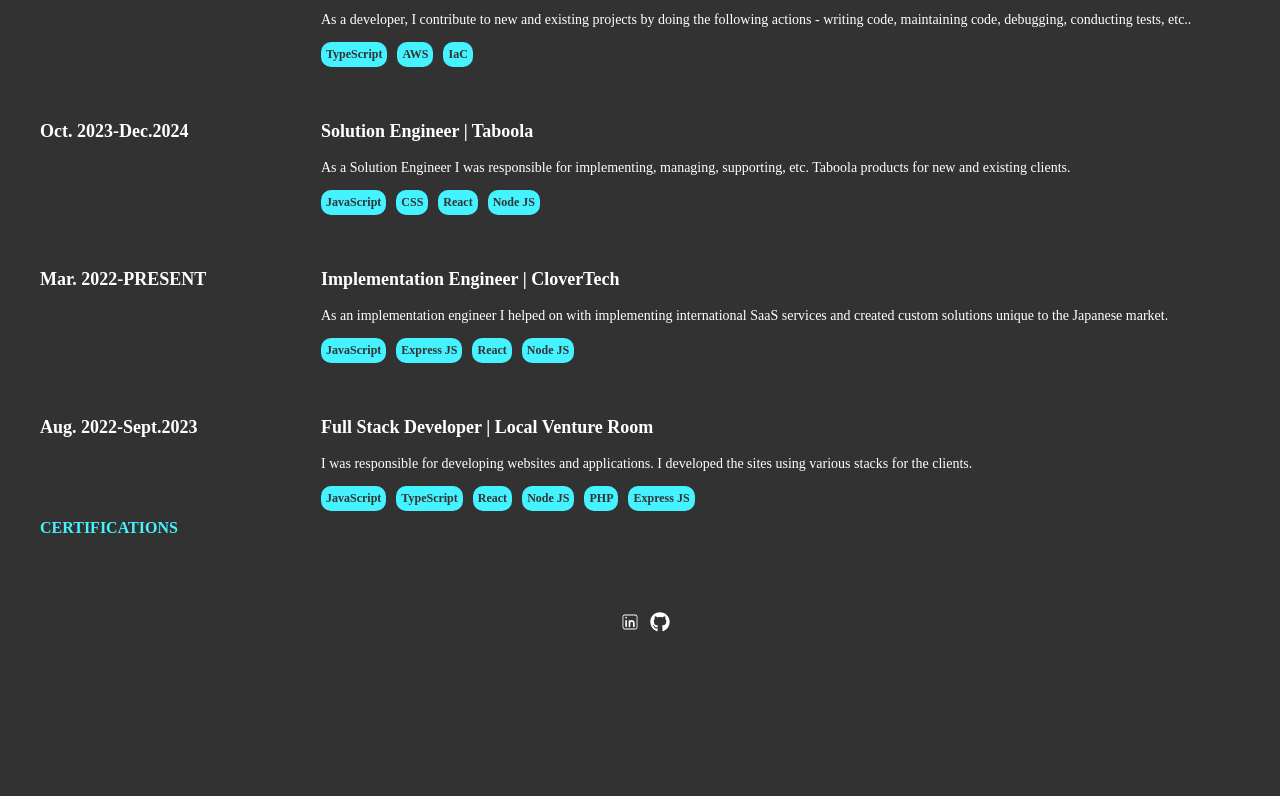
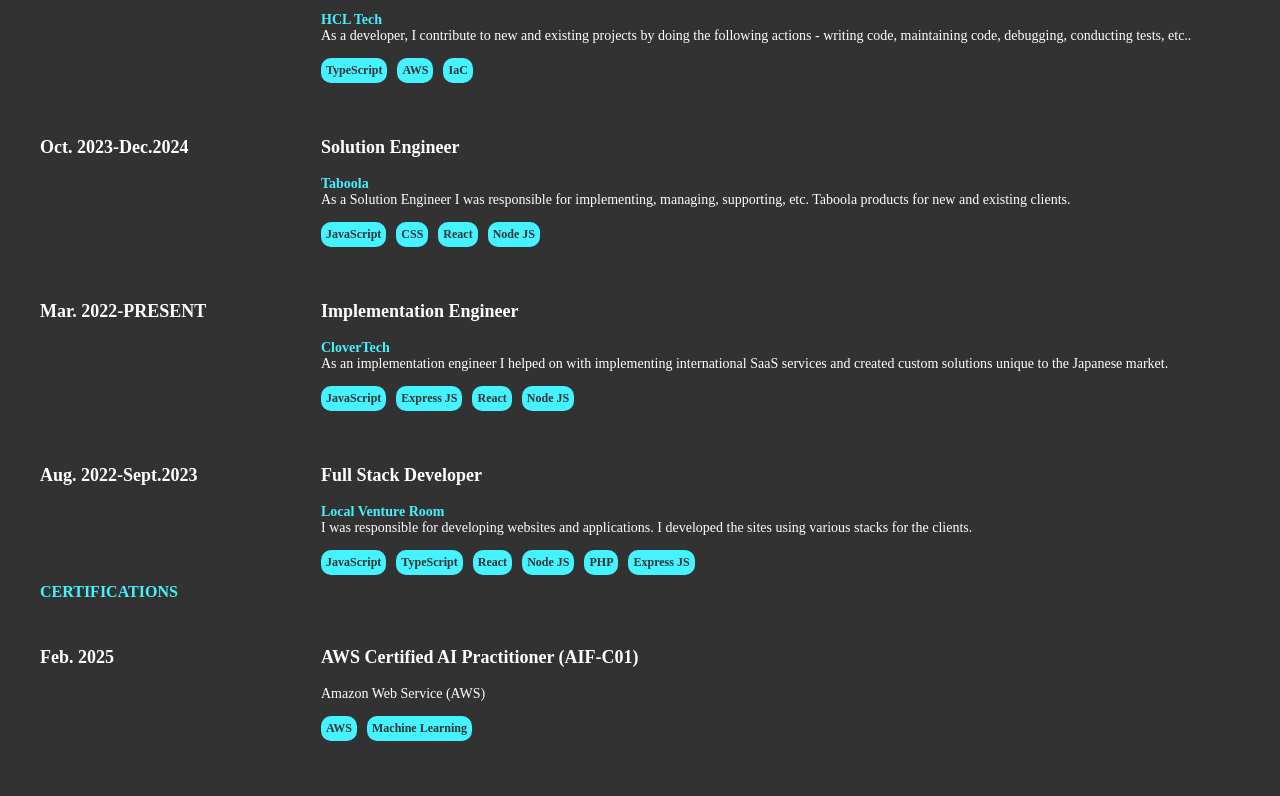
Before and after one commit to saitoshi/portfolioNextJS2, a Next.js app in the folder src/: page /portfolio in a window 1280 px wide. Shown: the part 280-1076 px from the top of the page. Before the commit the page ends 952 px from the top, so only its background shows below. Built offline with nearby package versions, Linux system fonts and the light colour scheme.

Commit message:
dev-4: added certification list

```diff
--- /dev/null
+++ b/src/app/_components/TableList/CertificationList.tsx
@@ -0,0 +1,30 @@
+import './style.css';
+import { ICertification } from '@/app/_constants/type';
+
+type certificationInputs = {
+  certification: ICertification;
+};
+
+export const CertificationList = ({ certification }: certificationInputs) => {
+  return (
+    <div id='certificationList' className='listTable'>
+      <dt>
+        <p className='tableYear'>{certification.certifiedDate}</p>
+      </dt>
+      <dd>
+        <h3 className='expTableTitle'>
+          {certification.title}
+          <br />
+        </h3>
+        <p className='expTableDesc'>{certification.certifiedBody}</p>
+        {certification.subjectArea.map((subject) => {
+          return (
+            <li className='tableCategories' key={subject}>
+              {subject}
+            </li>
+          );
+        })}
+      </dd>
+    </div>
+  );
+};
--- a/src/app/_components/TableList/ExperienceList.tsx
+++ b/src/app/_components/TableList/ExperienceList.tsx
@@ -11,10 +11,12 @@
         <p className='tableYear'>{experience.period}</p>
       </dt>
       <dd>
-        <h3 className='expTableTitle'>
-          {experience.title} | {experience.company}
-        </h3>
-        <p className='expTableDesc'>{experience.description}</p>
+        <h3 className='expTableTitle'>{experience.title}</h3>
+        <p className='expTableDesc'>
+          <b>{experience.company}</b>
+          <br />
+          {experience.description}
+        </p>
         {experience.skills?.map((skill) => {
           return (
             <li className='tableCategories' key={skill}>
--- a/src/app/_components/TableList/style.css
+++ b/src/app/_components/TableList/style.css
@@ -39,7 +39,7 @@
   overflow: hidden;
   text-overflow: ellipsis;
   display: -webkit-box;
-  -webkit-line-clamp: 2;
+  -webkit-line-clamp: 3;
   -webkit-box-orient: vertical;
   font-size: 14px;
   font-weight: normal;
--- a/src/app/portfolio/page.tsx
+++ b/src/app/portfolio/page.tsx
@@ -1,7 +1,9 @@
 import { pastExperience } from '../_constants/experience';
 import Link from 'next/link';
 import { ExperienceList } from '../_components/TableList/ExperienceList';
-import { IExperience } from '../_constants/type';
+import { IExperience, ICertification } from '../_constants/type';
+import { CertificationList } from '../_components/TableList/CertificationList';
+import { certifications } from '../_constants/certification';
 export default function Page() {
   return (
     <div id='portfolioPage' className='pageContainer'>
@@ -23,6 +25,11 @@
         return <ExperienceList key={exp.title} experience={exp} />;
       })}
       <b>CERTIFICATIONS</b>
+      {certifications.reverse().map((certificate: ICertification) => {
+        return (
+          <CertificationList key={certificate.id} certification={certificate} />
+        );
+      })}
     </div>
   );
 }
```
